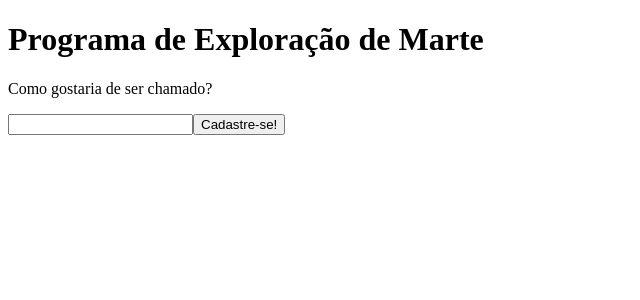
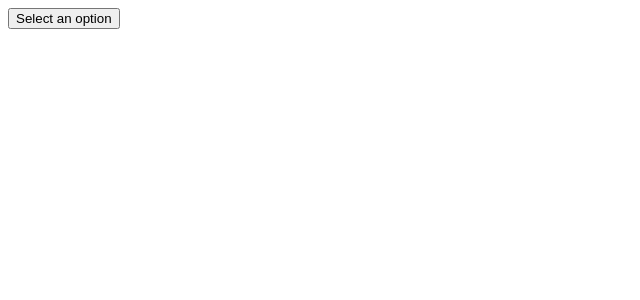
Before and after one commit to Jackes07/Aprendizagem-React, a React (Create React App) app: page / in a window 1280 px wide. Shown: the top 300 px of the page, without its empty margins (0-640 px from the left). Built offline with nearby package versions, Linux system fonts and the light colour scheme.

Commit message:
Téoria e Prática sobre Acessibilidade React

```diff
--- /dev/null
+++ b/src/GuiasAvançados/Acessibilidade/acess.js
@@ -0,0 +1,54 @@
+/*
+Às vezes, quebramos a semântica de HTML
+quando adicionamos elementos <div> ao
+nosso JSX somente para fazer nosso código
+React funcionar, especialmente ao trabalhar
+com listas (<ol>, <ul> e <dl>) e HTML <table>.
+Nesses casos, devemos usar React
+Fragments para agrupar vários elementos.
+*/
+
+import React, {Fragment} from 'react'
+
+function ListaDeItems({item}){
+    return(
+        <Fragment>
+            <dt>{item.nome}</dt>
+            <dd>{item.descricao}</dd>
+        </Fragment>
+    )
+}
+
+
+function Glossario(props){
+    const ca = [{id: 1, nome: "joao", descricao: "aoskdoaskd"},
+     {id:2, nome:"pedro", descricao:"saldkfçasld"}]
+    return(
+        <dl>
+            {props.items.map(item =>(
+                <ListaDeItems item={item} key={item.id}/>
+            ))}
+        </dl>
+    )
+}
+
+
+
+/*
+function Glossario(props) {
+
+    return (
+      <dl>
+        {props.items.map(item => (
+          // Fragments também aceitam `key`(chave) prop quando estao mapeando coleções
+          <Fragment  key={item.id}>
+            <dt>{item.nome}</dt>
+            <dd>{item.descricao}</dd>
+          </Fragment>
+        ))}
+      </dl>
+    );
+  }
+*/
+
+export default Glossario
--- /dev/null
+++ b/src/GuiasAvançados/Acessibilidade/acessClick.js
@@ -0,0 +1,50 @@
+import React from 'react'
+
+class ClickForaExemplo extends React.Component{
+    constructor(props){
+        super(props)
+
+        this.state = {isOpen: false}
+        this.toggleContainer= React.createRef();
+
+        this.onClickHandler = this.onClickHandler.bind(this)
+        this.onClickOutsideHandler = this.onClickOutsideHandler.bind(this)
+    }
+
+    componentDidMount(){
+        window.addEventListener('click', this.onClickOutsideHandler)
+    }
+
+    componentWillUnmount(){
+        window.removeEventListener('click', this.onClickOutsideHandler)
+    }
+
+    onClickHandler(){
+        this.setState(currentState => ({
+            isOpen: !currentState.isOpen
+        }))
+    }
+
+    onClickOutsideHandler(event){
+        if(this.state.isOpen && !this.toggleContainer.current.contains(event.target)){
+            this.setState({isOpen:false})
+        }
+    }
+
+    render(){
+        return(
+            <div ref={this.toggleContainer}>
+                <button onClick={this.onClickHandler}>Select an Option</button>
+                {this.state.isOpen && (
+                    <ul>
+                        <li>-1-</li>
+                        <li>-2-</li>
+                        <li>-3-</li>
+                    </ul>
+                )}
+            </div>
+        )
+    }
+}
+
+export default ClickForaExemplo
--- /dev/null
+++ b/src/GuiasAvançados/Acessibilidade/garantindoAcessComTeclado.js
@@ -0,0 +1,61 @@
+import React from 'react'
+
+class ExamploDeBlur extends React.Component {
+    constructor(props) {
+      super(props);
+
+      this.state = { isOpen: false };
+      this.timeOutId = null;
+
+      this.onClickHandler = this.onClickHandler.bind(this);
+      this.onBlurHandler = this.onBlurHandler.bind(this);
+      this.onFocusHandler = this.onFocusHandler.bind(this);
+    }
+
+    onClickHandler() {
+      this.setState(currentState => ({
+        isOpen: !currentState.isOpen
+      }));
+    }
+
+    // Fechamos o popover no próximo tick usando setTimeout.
+    // Isso é necessário porque precisamos primeiro checar se
+    // outro filho do elemento recebeu foco como
+    // o evento blur é acionado antes do novo evento de foco.
+    onBlurHandler() {
+      this.timeOutId = setTimeout(() => {
+        this.setState({
+          isOpen: false
+        });
+      });
+    }
+
+    // Se o elemento filho receber foco, não feche o popover.
+    onFocusHandler() {
+      clearTimeout(this.timeOutId);
+    }
+
+    render() {
+      // O React nos ajuda cancelando o blur e
+      // focando nos eventos do elemento pai.
+      return (
+        <div onBlur={this.onBlurHandler}
+             onFocus={this.onFocusHandler}>
+          <button onClick={this.onClickHandler}
+                  aria-haspopup="true"
+                  aria-expanded={this.state.isOpen}>
+            Select an option
+          </button>
+          {this.state.isOpen && (
+            <ul>
+              <li>Option 1</li>
+              <li>Option 2</li>
+              <li>Option 3</li>
+            </ul>
+          )}
+        </div>
+      );
+    }
+  }
+
+  export default ExamploDeBlur
--- a/src/index.js
+++ b/src/index.js
@@ -16,6 +16,9 @@ import Calculator from './estudoDeCaso/calculadoraDeTemperatura'
 import FancyBorder from './estudoDeCaso/herancaChildren';
 import WelcomeDialog from './estudoDeCaso/herancaChildren';
 import SignUpDialog from './estudoDeCaso/composicaoChildren2';
+import Glossario from './GuiasAvançados/Acessibilidade/acess';
+import ClickForaExemplo from './GuiasAvançados/Acessibilidade/acessClick';
+import ExamploDeBlur from './GuiasAvançados/Acessibilidade/garantindoAcessComTeclado';
 
 //STATE PODE SER ALTERADO DENTRO DE UM OBJETO POR UM USUÁRIO, MAS PROPS NÃO!!
 
@@ -24,6 +27,6 @@ import SignUpDialog from './estudoDeCaso/composicaoChildren2';
         //Estou passando o objeto a ser rendenrizado e onde ele vai ser renderizado
         //Esse Clock é uma função que eu passei que estou usando ele como um elemento do react
 
-        <SignUpDialog/>,
+        <ExamploDeBlur />,
         document.getElementById('root')
     );
```
Also changed, not shown: src/GuiasAvançados/Acessibilidade/acessTeclado.js (added, +45 -0 lines), src/GuiasAvançados/hello.js (added).
